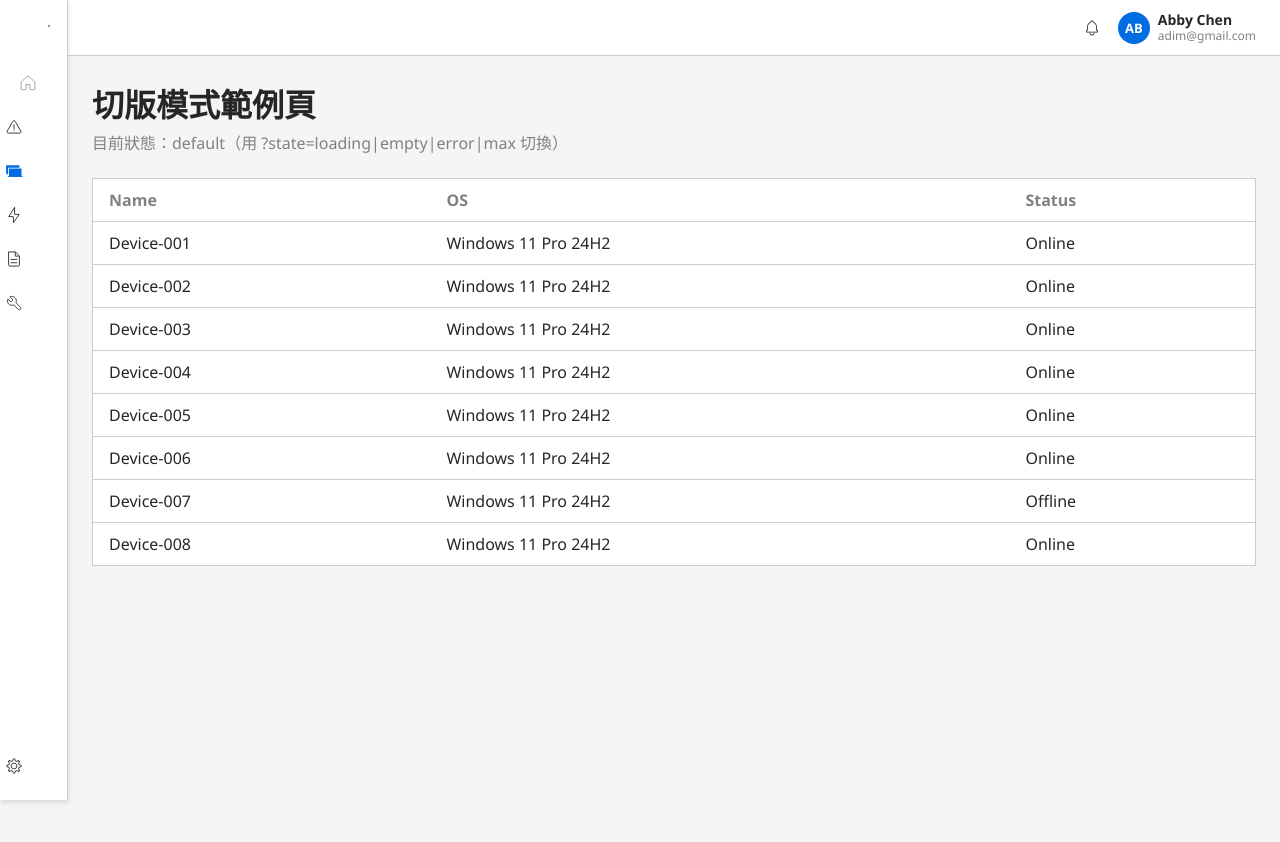
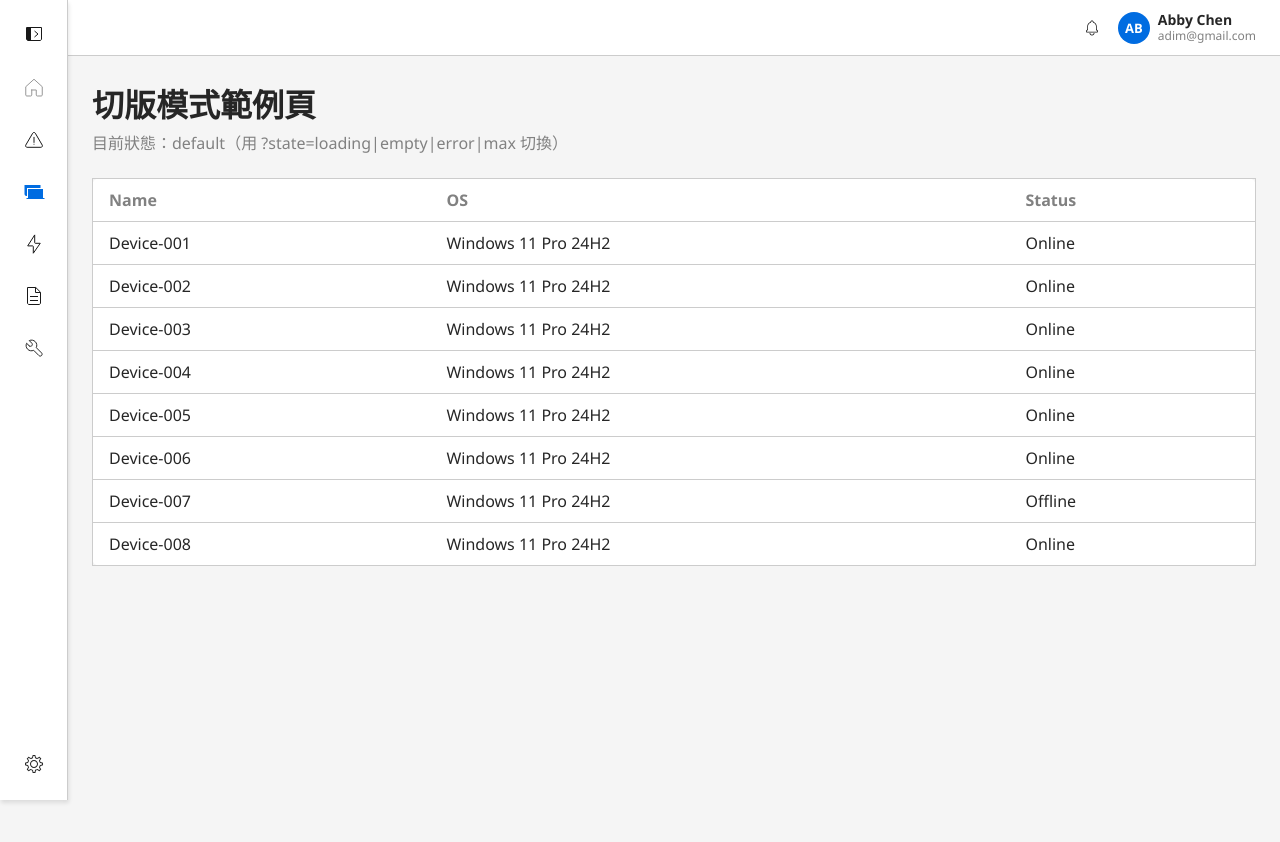
Before and after one commit to aja-ruei/asus-mdm-console, a website built with Vite: page pages/sample.html in a window 1280 px wide. Both pictures are taken after a click on the button 193 px from the left and 26 px from the top of the page. Built offline with nearby package versions, Linux system fonts and the light colour scheme.

Commit message:
fix: 側欄對齊設計稿 1:1（icon 24、收合 rail 間距/置中）並修飛出殘影
- icon 20→24、item h40/px8 py4/radius8、rail padding 16/12、toggle 36（icon 20）
- 導覽項目間距 12、toggle↔nav 間距 16，對齊 Figma side-menu
- 收合 icon 完全置中（chevron display:none、item gap:0、brand width:0、toggle flex-shrink:0）
- 收合切換時飛出子選單僅 hover 進場有過場，消除殘影

```diff
--- a/src/scss/layout/_sidebar.scss
+++ b/src/scss/layout/_sidebar.scss
@@ -12,14 +12,21 @@ $nav-ease: cubic-bezier(0.25, 0.46, 0.45, 0.94);
   grid-area: sidebar;
   display: flex;
   flex-direction: column;
-  gap: 2px;
+  gap: 16px; // 設計稿 Side-Menu：toggle ↔ 導覽群組間距 16
   background: $color-bg-page; // 展開：與整頁底色一致（gray-10）；收合漸變為白
   border-right: 1px solid $color-border;
-  padding: 12px 8px;
+  padding: 16px 12px; // 設計稿 Side-Menu：py16 / px12
   position: relative;
   z-index: 20;
   overflow: visible; // 讓收合態飛出 popup 不被裁切
   transition: background-color $nav-dur $nav-ease, box-shadow $nav-dur $nav-ease;
+}
+
+// 導覽群組：項目間距 12（設計稿 side-menu nav group gap-12）
+.sidebar__nav {
+  display: flex;
+  flex-direction: column;
+  gap: 12px;
 }
 
 // 標頭：ASUS logo + 收合 toggle
@@ -28,8 +35,6 @@ $nav-ease: cubic-bezier(0.25, 0.46, 0.45, 0.94);
   align-items: center;
   justify-content: space-between;
   gap: 8px;
-  padding: 4px 8px 8px;
-  margin-bottom: 4px;
 }
 
 // 品牌：logo + Console 字樣（展開 delay .12s 淡入；收合 translateX(-6px) 淡出）
@@ -66,15 +71,22 @@ $nav-ease: cubic-bezier(0.25, 0.46, 0.45, 0.94);
 .sidebar__toggle {
   display: flex;
   align-items: center;
+  justify-content: center;
+  flex-shrink: 0; // 收合時不被（淡出中的）品牌擠壓
+  width: 36px; // 設計稿 toggle 容器 36×36
+  height: 36px;
   color: $color-text-secondary;
 
   img {
-    width: 20px;
+    width: 20px; // 設計稿 icon_open-panel 20
     height: 20px;
   }
 }
 
 .sidebar__footer {
+  display: flex;
+  flex-direction: column;
+  gap: 12px;
   margin-top: auto;
 }
 
@@ -82,14 +94,15 @@ $nav-ease: cubic-bezier(0.25, 0.46, 0.45, 0.94);
   position: relative;
 }
 
-// 一級項
+// 一級項（設計稿 side-menu_item：h40 / px8 py4 / radius8）
 .sidebar__item {
   display: flex;
   align-items: center;
   gap: 12px;
   width: 100%;
-  padding: 10px 12px;
-  border-radius: 6px;
+  height: 40px;
+  padding: 4px 8px;
+  border-radius: 8px;
   color: $color-text-primary;
   white-space: nowrap;
   text-align: left;
@@ -115,8 +128,8 @@ $nav-ease: cubic-bezier(0.25, 0.46, 0.45, 0.94);
 }
 
 .sidebar__icon {
-  width: 20px;
-  height: 20px;
+  width: 24px; // 設計稿 icon size 24
+  height: 24px;
   flex-shrink: 0;
 }
 
@@ -216,8 +229,16 @@ $nav-ease: cubic-bezier(0.25, 0.46, 0.45, 0.94);
     box-shadow: 1px 3px 4px rgba(0, 0, 0, 0.1); // 展開無陰影、收合有
   }
 
-  // 內容即時淡出（delay:0），不用 display:none → 與 overflow:visible 飛出共存
+  // 收合時標頭僅置中 toggle
+  .sidebar__head {
+    justify-content: center;
+    gap: 0;
+  }
+
+  // 品牌淡出且不佔寬（width:0），避免擠壓置中的 toggle
   .sidebar__brand {
+    width: 0;
+    overflow: hidden;
     opacity: 0;
     transform: translateX(-6px);
     transition-delay: 0s;
@@ -229,22 +250,19 @@ $nav-ease: cubic-bezier(0.25, 0.46, 0.45, 0.94);
     transition-delay: 0s;
   }
 
+  // 收合不顯示 chevron：移出版面流，避免佔位讓 icon 偏離 rail 中心（收合即時消失）
   .sidebar__chevron {
-    opacity: 0;
-    transition-delay: 0s;
+    display: none;
   }
 
+  // 收合不顯示分隔線：移出版面流，維持設計稿 toggle ↔ nav 的 16 間距
   .sidebar__divider {
-    opacity: 0;
-  }
-
-  .sidebar__head {
-    justify-content: center;
+    display: none;
   }
 
   .sidebar__item {
     justify-content: center;
-    padding: 10px;
+    gap: 0; // 移除 icon 與（max-width:0 的）標籤間距，icon 才會真正置中
   }
 
   // 收合：子選單改為 hover 飛出 popup（白底浮層 + 淡入位移）
@@ -264,13 +282,15 @@ $nav-ease: cubic-bezier(0.25, 0.46, 0.45, 0.94);
     opacity: 0;
     visibility: hidden;
     transform: translateX(-4px);
-    transition: opacity $nav-dur $nav-ease, transform $nav-dur $nav-ease, visibility $nav-dur;
+    // 即時隱藏：避免展開→收合切換時所有飛出子選單一起淡出造成殘影；僅 hover 進場有過場
+    transition: none;
   }
 
   .sidebar__group:hover .sidebar__sub {
     opacity: 1;
     visibility: visible;
     transform: translateX(0);
+    transition: opacity $nav-dur $nav-ease, transform $nav-dur $nav-ease;
   }
 
   .sidebar__sub-inner {
@@ -290,10 +310,8 @@ $nav-ease: cubic-bezier(0.25, 0.46, 0.45, 0.94);
   }
 }
 
-@include respond(tablet) {
-  @include collapsed;
-}
-
+// 收合樣式唯一由 body class 驅動；預設值（桌機展開／平板收合）由 JS 依視窗寬度設定，
+// 使用者 toggle 後其偏好優先，平板也可展開（不強制鎖定）。
 body.is-sidebar-collapsed {
   @include collapsed;
 }
```
